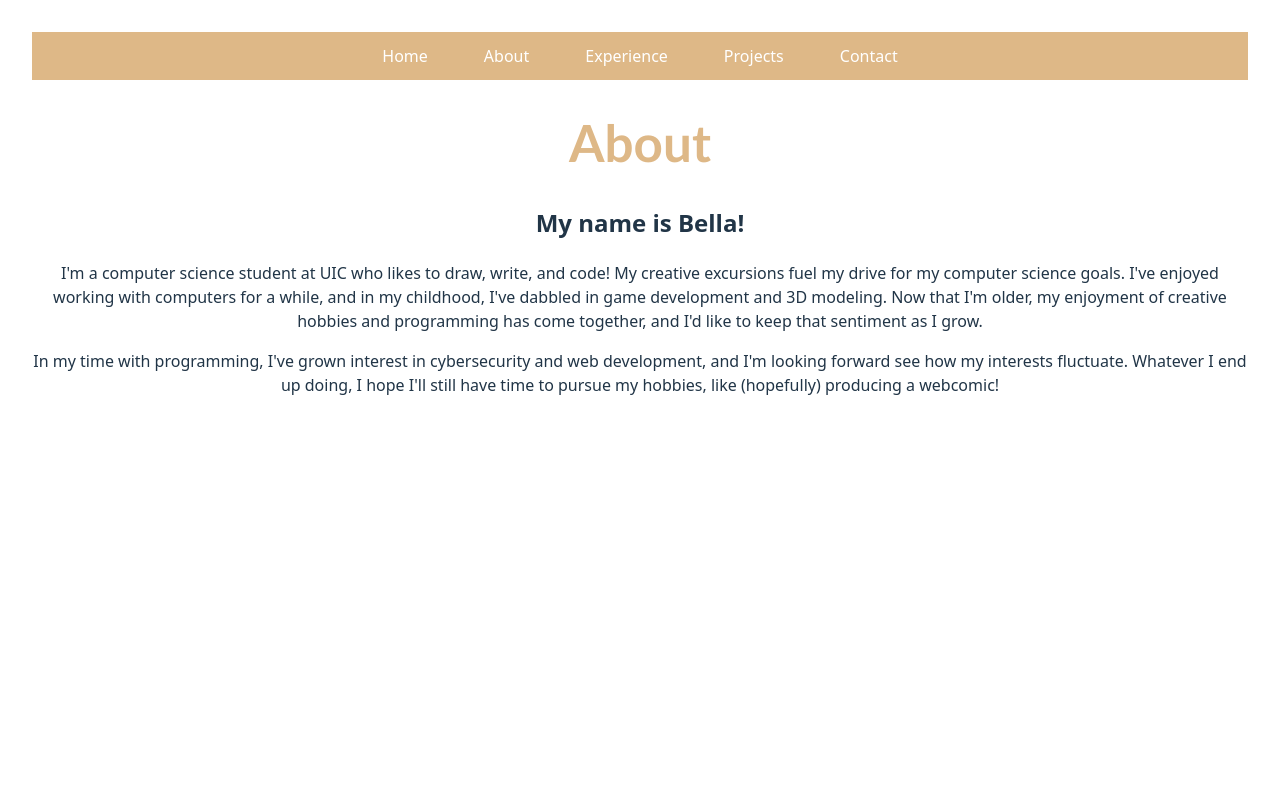
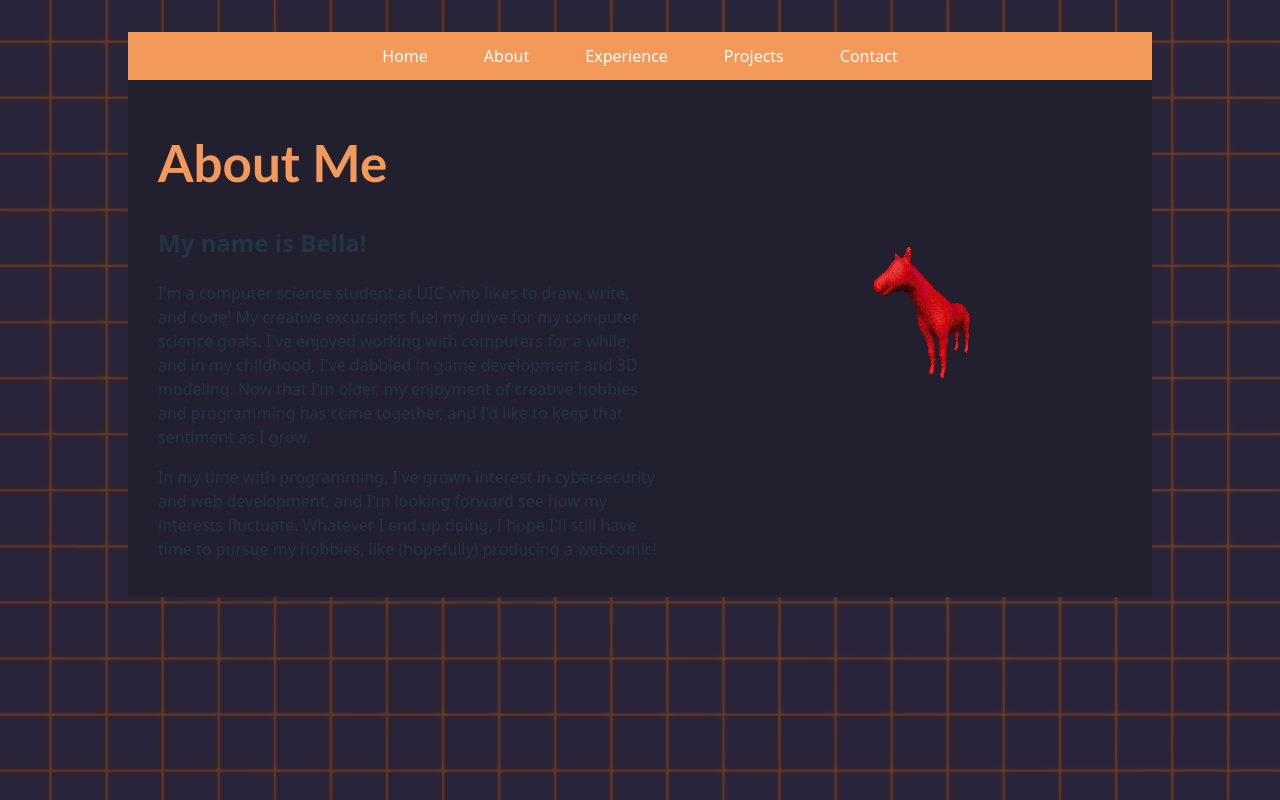
Before and after one commit to matwa100/Website-Project, a React (Vite) app in the folder vite-project/: page /about in a window 1280 px wide. Shown: the top 800 px of the page. Built offline with nearby package versions, Linux system fonts and the light colour scheme.

Commit message:
some housekeeping

```diff
--- a/vite-project/src/App.css
+++ b/vite-project/src/App.css
@@ -1,5 +1,5 @@
 #root {
-  width: 100vw;
+  width: 80vw;
   height: 100vw;
   margin: 0 auto;
   padding: 2rem;
@@ -33,11 +33,11 @@
 
 h1 {
   font-family: 'Trebuchet MS', Arial, sans-serif;
-  color:burlywood
+  color:rgb(243, 153, 90)
 }
 
 .nav{
-  background-color:burlywood;
+  background-color:rgb(243, 153, 90);
   display: flex;
   gap: 2rem;
   padding: 0;
@@ -54,3 +54,24 @@ h1 {
   padding: 0.75rem;
   text-decoration: none;
 }
+
+.gol{
+  background-color: rgb(34, 31, 46);
+  padding-top: 20px;
+  padding-bottom: 20px;
+}
+
+.try{
+  width: 500px;
+  text-align: left;
+  padding-left: 30px;
+}
+.horse1{
+  float:right;
+  margin-right: 100px;
+}
+.abtheader{
+  text-align: left;
+  width:500px;
+  padding-left: 30px;
+}
--- a/vite-project/src/App.jsx
+++ b/vite-project/src/App.jsx
@@ -16,6 +16,7 @@ function App() {
 
   return (
     <>
+    <div className="bg"></div>
     <BrowserRouter>
 
       <nav className='nav'>
--- a/vite-project/src/assets/pages/About.jsx
+++ b/vite-project/src/assets/pages/About.jsx
@@ -1,9 +1,10 @@
 export default function About(){
     return (
     <>
-
-    <h1>About</h1>
-    <div>
+    <div className="gol">
+    <h1 className ='abtheader'>About Me</h1>
+        <img src="/horse-horses.gif" className='horse1'></img>
+        <div className='try'>
         <h2>My name is Bella!</h2>
         <p>I'm a computer science student at UIC who likes to draw, write, and code!
             My creative excursions fuel my drive for my computer science goals.
@@ -11,12 +12,15 @@ export default function About(){
             in game development and 3D modeling. Now that I'm older, my enjoyment of creative hobbies
             and programming has come together, and I'd like to keep that sentiment as I grow.
         </p>
+
         <p>
             In my time with programming, I've grown interest in cybersecurity and web development, and
             I'm looking forward see how my interests fluctuate. Whatever I end up doing, I hope I'll still
             have time to pursue my hobbies, like (hopefully) producing a webcomic!
         </p>
     </div>
+
+    </div>
     </>
     )
 }
--- a/vite-project/src/index.css
+++ b/vite-project/src/index.css
@@ -71,3 +71,7 @@ h3{
   font-weight: 100;
 
 }
+body{
+  background-image: url("./assets/images/grid2.jpg");
+  background-size: contain;
+}
```
Also changed, not shown: vite-project/src/assets/images/grid1.jpg (added), vite-project/src/assets/images/grid2.jpg (added).
